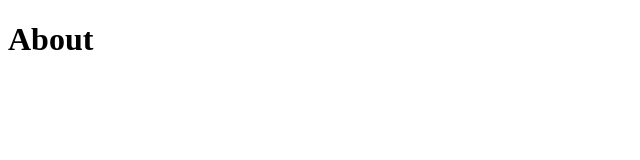
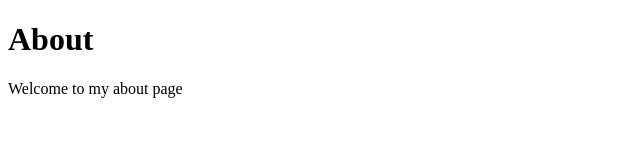
Before and after one commit to Gery1777/Gery1777.github.io, a plain HTML site: page About.html in a window 1280 px wide. Shown: the whole page, without its empty margins (0-640 px from the left). Drawn offline with Linux system fonts and the light colour scheme.

Commit message:
Improved the About page

```diff
--- a/About.html
+++ b/About.html
@@ -10,6 +10,7 @@
 
 <body>
     <h1>About</h1>
+    <p>Welcome to my about page</p>
 </body>
 
 </html>
```
